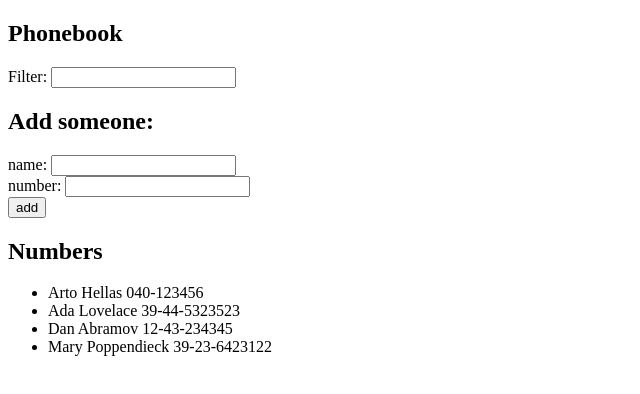
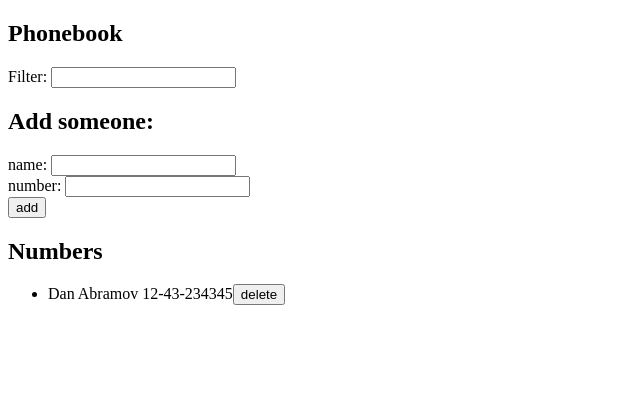
Before and after one commit to NatanielSlo/part1, a React (Vite) app: page / in a window 1280 px wide. Shown: the top 394 px of the page, without its empty margins (0-640 px from the left). Built offline with nearby package versions, Linux system fonts and the light colour scheme; data requests are answered from the project's data file.

Commit message:
done up to 2-15

```diff
--- a/db.json
+++ b/db.json
@@ -1,24 +1,9 @@
 {
-  "persons":[
-    {
-      "name": "Arto Hellas",
-      "number": "040-123456",
-      "id": "1"
-    },
-    {
-      "name": "Ada Lovelace",
-      "number": "39-44-5323523",
-      "id": "2"
-    },
+  "persons": [
     {
       "name": "Dan Abramov",
       "number": "12-43-234345",
       "id": "3"
-    },
-    {
-      "name": "Mary Poppendieck",
-      "number": "39-23-6423122",
-      "id": "4"
     }
   ]
 }
--- a/src/App.jsx
+++ b/src/App.jsx
@@ -1,5 +1,6 @@
 import { useState, useEffect } from "react";
 import axios from "axios";
+import personService from "./services/persons";
 
 const SearchFilter = ({ filter, handleFilterChange }) => {
   return (
@@ -31,15 +32,22 @@ const NewPersonForm = ({
   );
 };
 
-const PersonsDisplay = ({ personsToShow }) => {
+const PersonsDisplay = ({ personsToShow, deletePerson }) => {
   return (
     <ul>
       {personsToShow.map((name) => (
-        <li key={name.name}>
-          {name.name} {name.number}
-        </li>
+        <Person key={name.id} name={name} deletePerson={deletePerson} />
       ))}
     </ul>
+  );
+};
+
+const Person = ({ name, deletePerson }) => {
+  return (
+    <li key={name.name}>
+      {name.name} {name.number}
+      <button onClick={() => deletePerson(name)}>delete</button>
+    </li>
   );
 };
 
@@ -50,9 +58,7 @@ const App = () => {
   const [filter, setFilter] = useState("");
 
   const hook = () => {
-    console.log("effect");
-    axios.get("http://localhost:3001/persons").then((response) => {
-      console.log("promise fulfilled");
+    personService.getAll().then((response) => {
       setPersons(response.data);
     });
   };
@@ -63,15 +69,49 @@ const App = () => {
     event.preventDefault();
 
     if (persons.some((e) => e.name === newName)) {
-      alert(newName + "is already added");
+      if (
+        window.confirm(
+          newName +
+            " is already added to the phonebook, replace the old number with a new one?"
+        )
+      ) {
+        const personObject = persons.find((person) => person.name === newName);
+        const updatedPerson = { ...personObject, number: newNumber };
+        personService
+          .update(personObject.id, updatedPerson)
+          .then((response) => {
+            setPersons(
+              persons.map((person) =>
+                person.id === personObject.id ? response.data : person
+              )
+            );
+            setNewName("");
+            setNewNumber("");
+          });
+      }
     } else {
       const personObject = {
         name: newName,
         number: newNumber,
       };
-      setPersons(persons.concat(personObject));
-      setNewName("");
-      setNewNumber("");
+      personService.create(personObject).then((response) => {
+        setPersons(persons.concat(response.data));
+        setNewName("");
+        setNewNumber("");
+      });
+    }
+  };
+
+  const deletePerson = (personObject) => {
+    if (window.confirm(`Delete ${personObject.name}?`)) {
+      personService
+        .remove(personObject.id)
+        .then(() => {
+          setPersons(persons.filter((person) => person.id !== personObject.id));
+        })
+        .catch((error) => {
+          console.error("Error deleting person:", error);
+        });
     }
   };
 
@@ -107,7 +147,10 @@ const App = () => {
         handleNumberChange={handleNumberChange}
       />
       <h2>Numbers</h2>
-      <PersonsDisplay personsToShow={personsToShow} />
+      <PersonsDisplay
+        personsToShow={personsToShow}
+        deletePerson={deletePerson}
+      />
     </div>
   );
 };
--- /dev/null
+++ b/src/services/persons.js
@@ -0,0 +1,25 @@
+import axios from "axios";
+const baseUrl = "http://localhost:3001/persons";
+
+const getAll = () => {
+  return axios.get(baseUrl);
+};
+
+const create = (newObject) => {
+  return axios.post(baseUrl, newObject);
+};
+
+const remove = (id) => {
+  return axios.delete(`${baseUrl}/${id}`);
+};
+
+const update = (id, newObject) => {
+  return axios.put(`${baseUrl}/${id}`, newObject);
+};
+
+export default {
+  getAll: getAll,
+  create: create,
+  update: update,
+  remove: remove,
+};
```
